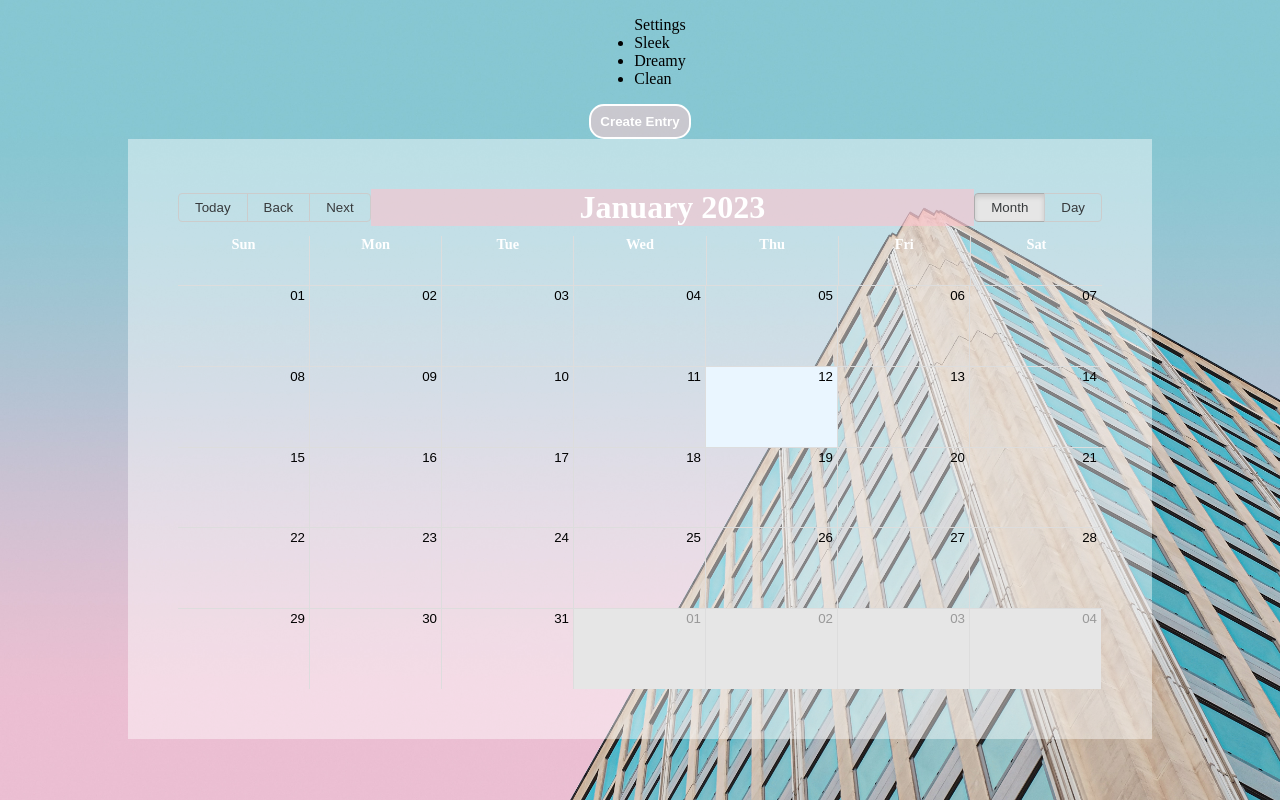
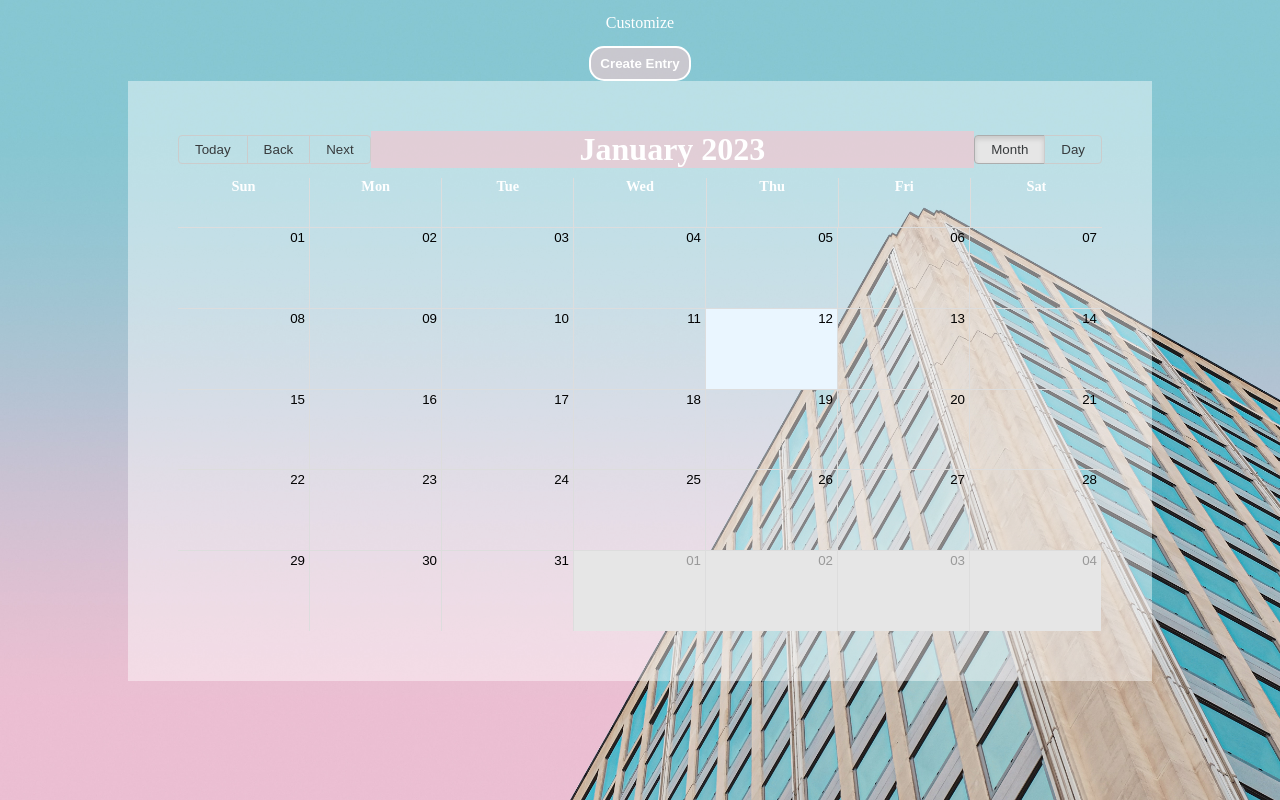
Before and after one commit to Ekfman/e-journal, a React (Create React App) app in the folder e-journal/: page / in a window 1280 px wide. Built offline with nearby package versions, Linux system fonts and the light colour scheme.

Commit message:
settings drop down css

```diff
--- a/e-journal/src/components/App.css
+++ b/e-journal/src/components/App.css
@@ -173,3 +173,48 @@
   background-color: rgba(255, 255, 255, 0.754);
   border: none;
  }
+
+ .dropdown .dropbtn {
+  font-size: 16px;
+  border: none;
+  outline: none;
+  color: white;
+  padding: 14px 16px;
+  background-color: inherit;
+  font-family: inherit; /* Important for vertical align on mobile phones */
+  margin: 0; /* Important for vertical align on mobile phones */
+}
+
+/* Add a red background color to navbar links on hover */
+.navbar a:hover, .dropdown:hover .dropbtn {
+  background-color: red;
+}
+
+/* Dropdown content (hidden by default) */
+.dropdown-content {
+  display: none;
+  position: absolute;
+  background-color: rgba(255, 192, 203, 0.561);
+  min-width: 160px;
+  box-shadow: 0px 8px 16px 0px rgba(0,0,0,0.2);
+  z-index: 1;
+}
+
+.dropdown-content button {
+  float: none;
+  color: white;
+  padding: 12px 16px;
+  display: block;
+  text-align: left;
+  border: none;
+  background-color: rgba(255, 255, 255, 0)
+}
+
+.dropdown button:hover{
+  background-color: rgba(227, 170, 179, 0.722);
+  width: 100%;
+}
+
+.dropdown:hover .dropdown-content {
+  display: block;
+}
--- a/e-journal/src/components/App.js
+++ b/e-journal/src/components/App.js
@@ -25,6 +25,15 @@ const localizer = dateFnsLocalizer({
   locales
 })
 
+const entries = [
+  {title: "New Dog",
+  description: "Got a new puppy",
+  content: "today I got a labradoodle. Her name is Sally",
+  start: new Date('2023','02','03')
+  }
+]
+console.log('entries :>> ', entries);
+
 function App() {
   const navigate = useNavigate()
 
@@ -37,11 +46,16 @@ function App() {
  return (
   <div className="app">
     <nav>
-      <ul>Settings
-      <li>Sleek</li>
-      <li>Dreamy</li>
-      <li>Clean</li>
-      </ul>
+      <div className="dropdown">
+    <button className="dropbtn">Customize
+      <i className="fa fa-caret-down"></i>
+    </button>
+    <div className="dropdown-content">
+      <button>Dreamy</button>
+      <button>Sleek</button>
+      <button>Clean</button>
+    </div>
+  </div>
     </nav>
     { createEntry ? (
        <>
@@ -51,7 +65,7 @@ function App() {
       <>
     <button className='newEntryButton' onClick={newEntryHandler}>Create Entry</button>
     <div className="calendar-container">
-      <center><Calendar localizer={localizer} style={{height: 500, margin: "50px"}} views={['month', 'day']}/></center>
+      <center><Calendar localizer={localizer} style={{height: 500, margin: "50px"}} views={['month', 'day']} events={entries} startAccessor='start'/></center>
     <div className="text-center">
     </div>
     </div>
--- a/e-journal/src/components/entry.js
+++ b/e-journal/src/components/entry.js
@@ -8,7 +8,7 @@ const Entry = ( {navigate, createEntry, setCreateEntry }) => {
     return (
         <>
             <form className="form-container">
-                <input className="date" type="date" placeholder="YYYY-MM-DD"/>
+                <input className="date" type="date"/>
                 <br></br>
                 <input className="title" placeholder="Title"></input>
                 <input className="description" placeholder="Description"></input>
@@ -16,6 +16,7 @@ const Entry = ( {navigate, createEntry, setCreateEntry }) => {
                 <textarea className="content" rows="5" cols="60" name="text" placeholder="What happened?! Tell me."></textarea>
             </form>
             <button onClick={cancelHandler}>Cancel</button>
+            <button>Submit</button>
         </>
     )
 }
```
